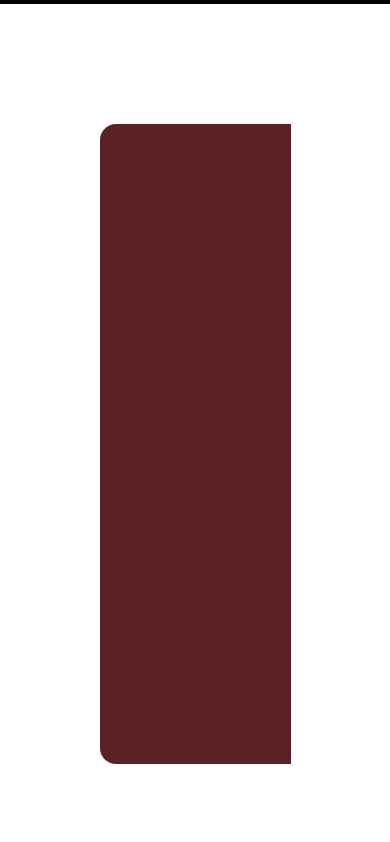
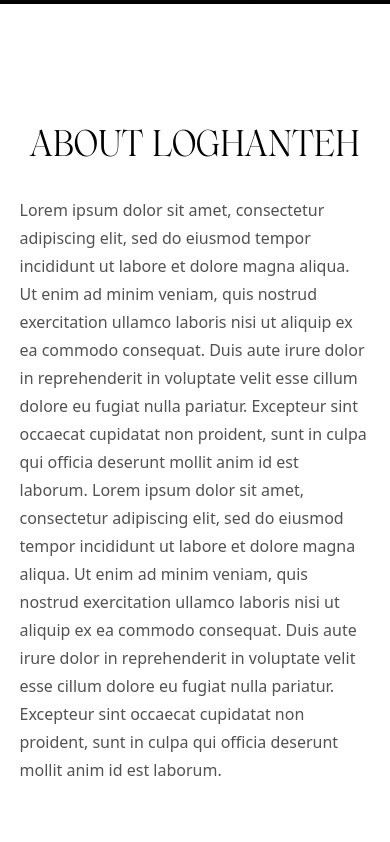
Before and after one commit to iXZed026/Loghante-Project, a Next.js app in the folder Develop/Frontend/: page /en in a window 390 px wide. Shown: the part 840-1682 px from the top of the page. Built offline with nearby package versions, Linux system fonts and the light colour scheme; no server answers; grey boxes are pictures that could not be loaded.

Commit message:
responsived about loghanteh section

```diff
--- a/Develop/Frontend/src/features/loghante(root)/components/AboutLoghantehComponent.tsx
+++ b/Develop/Frontend/src/features/loghante(root)/components/AboutLoghantehComponent.tsx
@@ -22,15 +22,16 @@ function AboutLoghantehComponent({
         <div className='overflow-hidden'>
 
             <div className={cn(
-                "fbs",
-                reverse && "flex-row-reverse"
+                "flex flex-col-reverse items-center justify-between xl:gap-10 lg:gap-5 gap-y-15",
+                reverse ? "lg:flex-row-reverse" : "lg:flex-row "
             )}>
                 {/* Image */}
                 <FadeUp
+                    className="w-full"
                     transition={verySlowTransitionOut}
                     y={100}
                 >
-                    <div className='h-160'>
+                    <div className='lg:h-160 h-110'>
                         {/* <AppImage
                     width={500}
                     height={750}
@@ -39,14 +40,14 @@ function AboutLoghantehComponent({
                     /> */}
                         {/* Box */}
 
-                        <div className='w-[500px] h-full bg-crimson rounded-2xl'>
+                        <div className='xl:w-6/7 lg:w-full md:w-5/6 mx-auto h-full bg-crimson rounded-2xl'>
 
                         </div>
                     </div>
                 </FadeUp>
                 {/* Content */}
                 <div className={cn(
-                    "w-[500px]",
+                    "lg:w-full md:w-5/6 ",
                 )}>
                     <FadeUp
                         transition={slowTransitionOut}
@@ -56,7 +57,7 @@ function AboutLoghantehComponent({
                         <h2 className={cn(
                             "font-wulkan",
                             "loghante-section-title",
-                            "mb-8"
+                            "mb-8 lg:text-start text-center"
                         )}>
                             {title}
                         </h2>
--- a/Develop/Frontend/src/features/loghante(root)/components/sections/AboutMuseums.tsx
+++ b/Develop/Frontend/src/features/loghante(root)/components/sections/AboutMuseums.tsx
@@ -7,7 +7,7 @@ function AboutMuseums() {
     const t = useTranslations("LoghantehAbout")
 
     return (
-        <div id="about" className='px-20 loghante-section'>
+        <div id="about" className='xl:px-20 loghante-section'>
             <AboutLoghantehComponent
                 reverse={false}
                 title={t("about.title")}
--- a/Develop/Frontend/src/features/loghante(root)/styles/utilities.css
+++ b/Develop/Frontend/src/features/loghante(root)/styles/utilities.css
@@ -5,5 +5,5 @@
 }
 
 @utility loghante-section-title {
-    @apply  font-bold text-5xl;
+    @apply  font-bold md:text-5xl text-4xl;
 }
```
